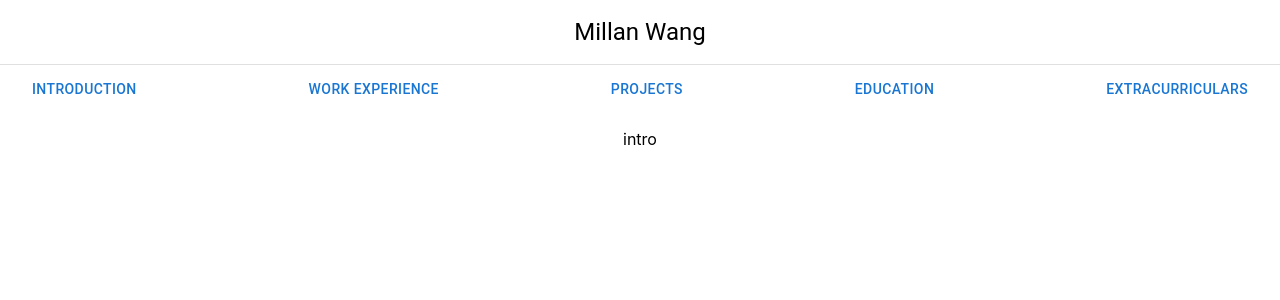
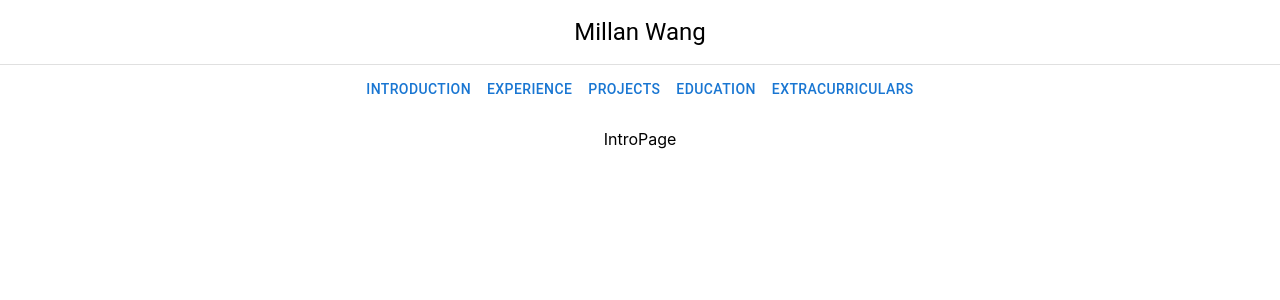
Before and after one commit to MillanWang/i, a React (Create React App) app: page / in a window 1280 px wide. Shown: the top 300 px of the page. Built offline with nearby package versions, Linux system fonts and the light colour scheme.

Commit message:
Added basic individual page components

```diff
--- a/src/App.js
+++ b/src/App.js
@@ -2,9 +2,14 @@ import './App.css';
 import { Route, Switch } from "react-router-dom";
 import * as React from 'react';
 import HeaderBar from './components/HeaderBar';
+import IntroPage from './components/navigationPages/IntroPage';
+import ExperiencePage from './components/navigationPages/ExperiencePage';
+import ProjectsPage from './components/navigationPages/ProjectsPage';
+import EducationPage from './components/navigationPages/EducationPage';
+import ExtracurricularsPage from './components/navigationPages/ExtracurricularsPage';
 
 const introductionNavSection = { title: "Introduction", url: "/" };
-const workExperienceNavSection = { title: "Work Experience", url: "/experience" };
+const workExperienceNavSection = { title: "Experience", url: "/experience" };
 const projectsNavSection = { title: "Projects", url: "/projects" };
 const educationNavSection = { title: "Education", url: "/education" };
 const extracurricularsNavSection = { title: "Extracurriculars", url: "/extracurriculars" };
@@ -27,19 +32,19 @@ function App() {
       <div id="PageContent">
         <Switch>
           <Route exact path={introductionNavSection.url}>
-            <p>intro</p>
+            <IntroPage />
           </Route>
           <Route path={workExperienceNavSection.url}>
-            <p>work experience</p>
+            <ExperiencePage />
           </Route>
           <Route exact path={projectsNavSection.url}>
-            <p>projects</p>
+            <ProjectsPage />
           </Route>
           <Route exact path={educationNavSection.url}>
-            <p>education</p>
+            <EducationPage />
           </Route>
           <Route exact path={extracurricularsNavSection.url}>
-            <p>extracurrics</p>
+            <ExtracurricularsPage />
           </Route>
         </Switch>
       </div>{/* End PageContent */}
--- a/src/components/HeaderBar.js
+++ b/src/components/HeaderBar.js
@@ -26,11 +26,11 @@ function HeaderBar(props) {
             <Toolbar
                 component="nav"
                 variant="dense"
-                sx={{ justifyContent: 'space-between' }}
+                sx={{ justifyContent: 'center' }}
             >
                 {props.sections.map((section) => (
                     <Link to={section.url}>
-                        <Button>
+                        <Button >
                             {section.title}
                         </Button>
                     </Link>
--- /dev/null
+++ b/src/components/navigationPages/EducationPage.js
@@ -0,0 +1,11 @@
+import * as React from 'react';
+
+function EducationPage() {
+    return (
+        <React.Fragment>
+            <p>EducationPage</p>
+        </React.Fragment>
+    )
+}
+
+export default EducationPage;
--- /dev/null
+++ b/src/components/navigationPages/ExperiencePage.js
@@ -0,0 +1,11 @@
+import * as React from 'react';
+
+function ExperiencePage() {
+    return (
+        <React.Fragment>
+            <p>ExperiencePage</p>
+        </React.Fragment>
+    )
+}
+
+export default ExperiencePage;
--- /dev/null
+++ b/src/components/navigationPages/ExtracurricularsPage.js
@@ -0,0 +1,11 @@
+import * as React from 'react';
+
+function ExtracurricularsPage() {
+    return (
+        <React.Fragment>
+            <p>ExtracurricularsPage</p>
+        </React.Fragment>
+    )
+}
+
+export default ExtracurricularsPage;
--- /dev/null
+++ b/src/components/navigationPages/IntroPage.js
@@ -0,0 +1,11 @@
+import * as React from 'react';
+
+function IntroPage() {
+    return (
+        <React.Fragment>
+            <p>IntroPage</p>
+        </React.Fragment>
+    )
+}
+
+export default IntroPage;
--- /dev/null
+++ b/src/components/navigationPages/ProjectsPage.js
@@ -0,0 +1,11 @@
+import * as React from 'react';
+
+function ProjectsPage() {
+    return (
+        <React.Fragment>
+            <p>ProjectsPage</p>
+        </React.Fragment>
+    )
+}
+
+export default ProjectsPage;
```
